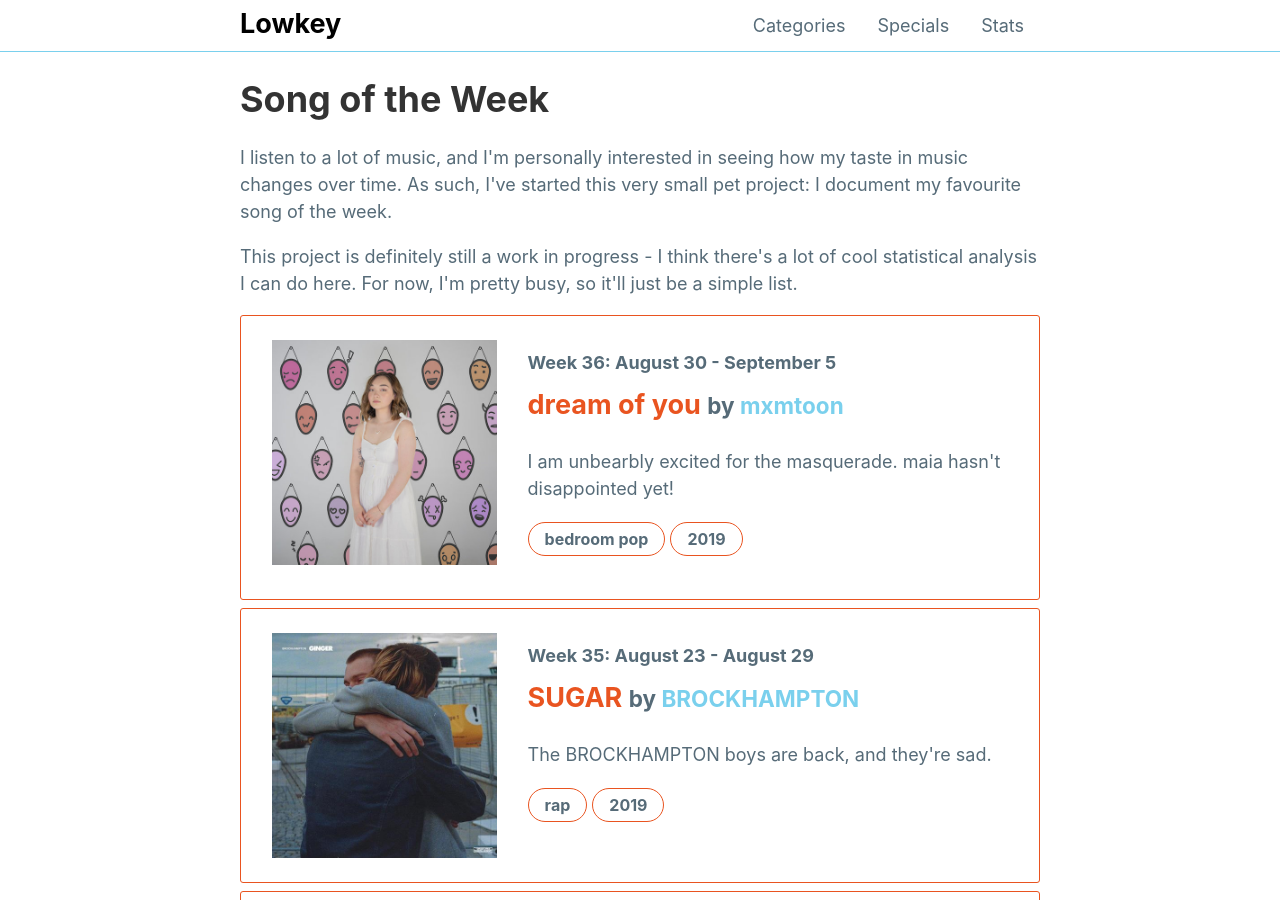
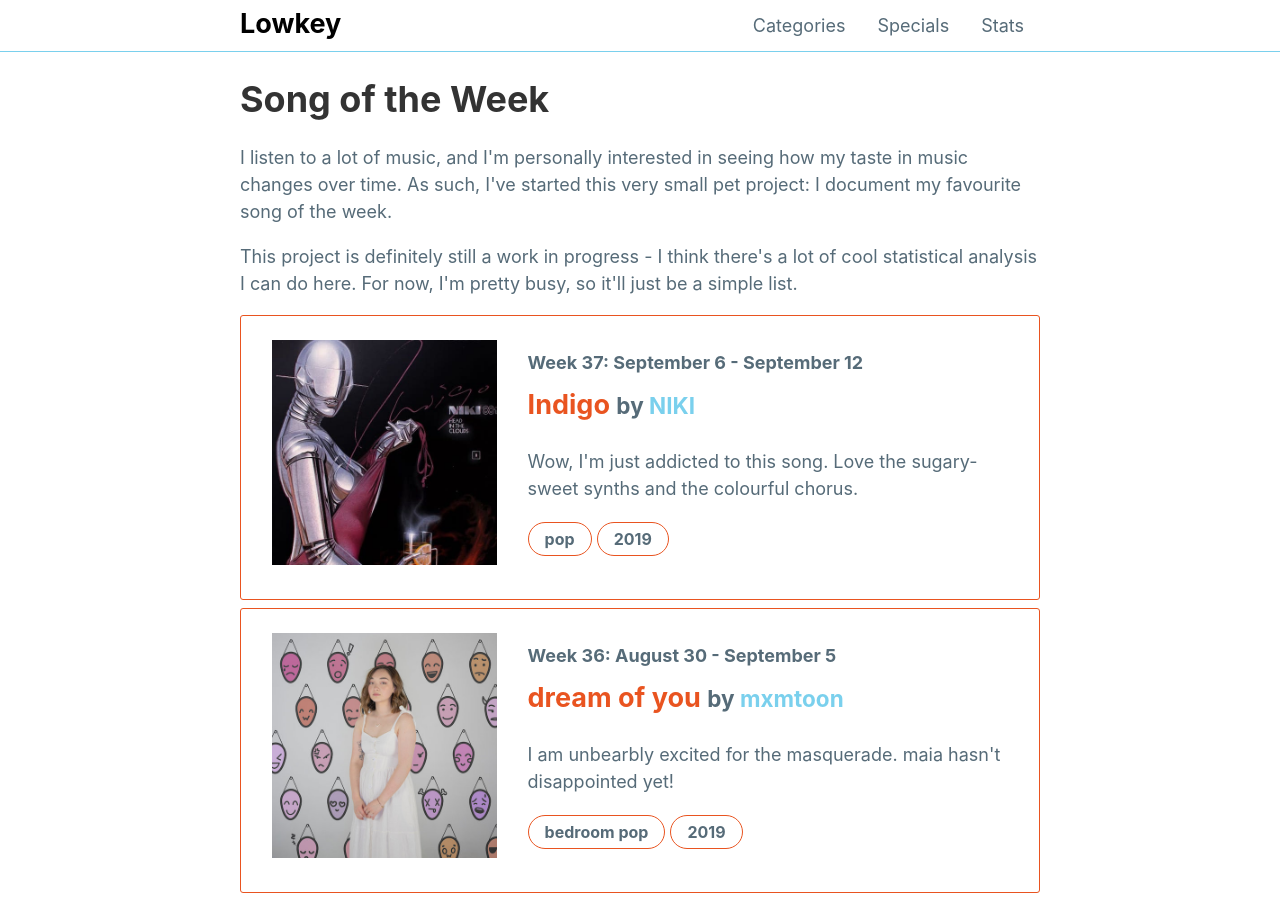
Before and after one commit to mattxwang/lowkey, a Jekyll site: the page built from _stats/song-of-the-week.html, in a window 1280 px wide and 900 px high. Built offline with Jekyll 4.4.1, drawn with Linux system fonts in a browser that asks for light colours; comment, search, counter and statistics services are not loaded.

Commit message:
:fire: indigo :fire:

```diff
--- a/_data/stats.yml
+++ b/_data/stats.yml
@@ -359,3 +359,13 @@ song_of_the_week:
     year: 2019
     blurb: >
       I am unbearbly excited for the masquerade. maia hasn't disappointed yet!
+  week37:
+    week: "Week 37: September 6 - September 12"
+    title: "Indigo"
+    artist: "NIKI"
+    album: "Indigo"
+    album_art: "indigo.jpg"
+    genre: "pop"
+    year: 2019
+    blurb: >
+      Wow, I'm just addicted to this song. Love the sugary-sweet synths and the colourful chorus.
```
Also changed, not shown: img/albums/indigo.jpg (added).
